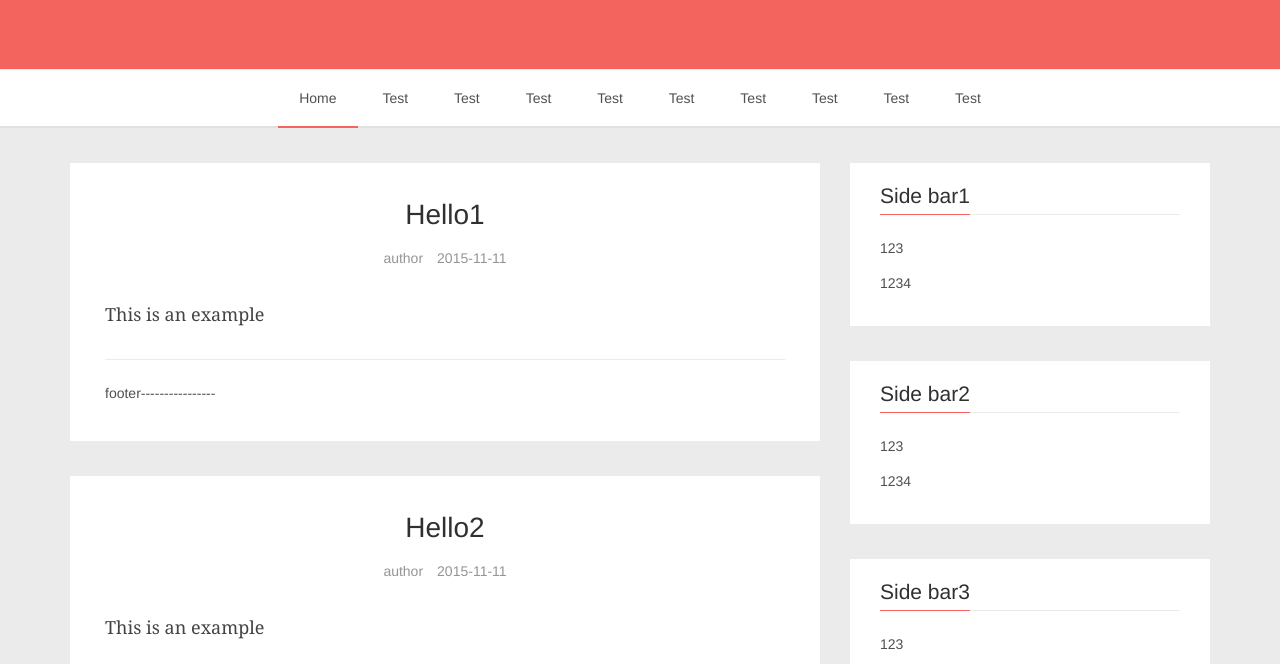
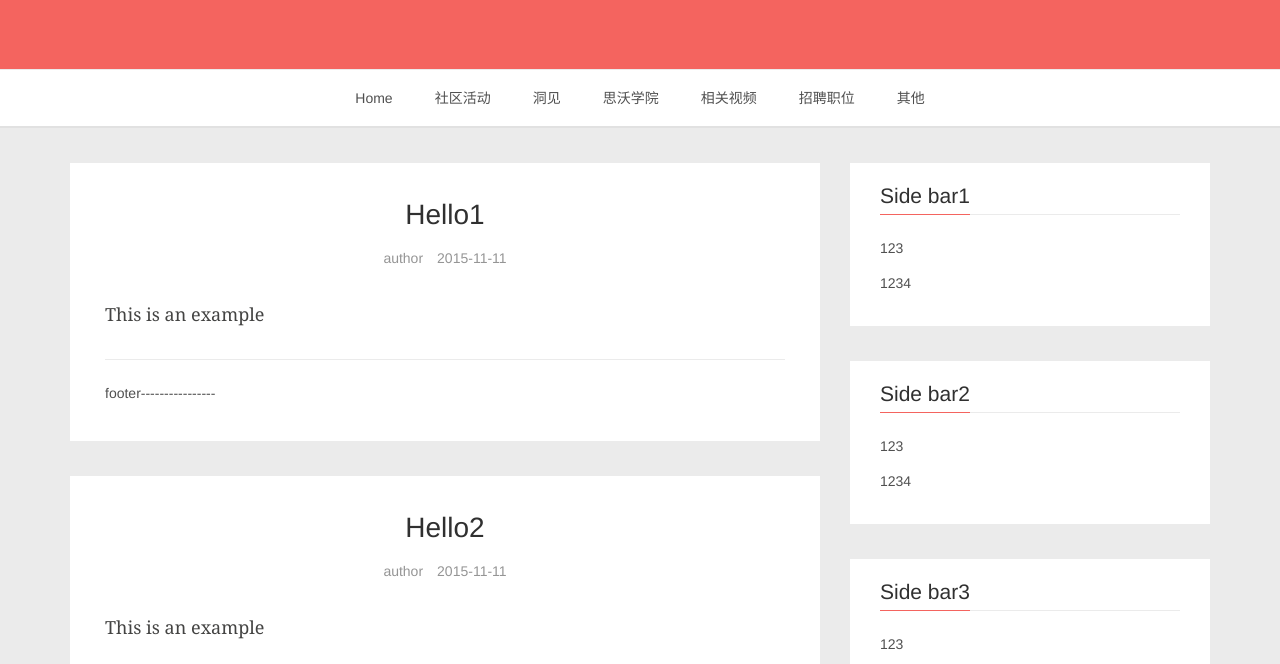
Before and after one commit to twchina/tw-community, a website: page index.html in a window 1280 px wide. Shown: the part 131-795 px from the top of the page. Drawn offline with nearby package versions, Linux system fonts and the light colour scheme.

Commit message:
update navibar

```diff
--- a/index.html
+++ b/index.html
@@ -6,7 +6,7 @@
     <link rel="stylesheet" href="lib/components/bootstrap/dist/css/bootstrap.css"/>
     <link rel="stylesheet" href="css/main.css"/>
 </head>
-<body ng-app="App">
+<body ng-app="App" ng-controller="MainController">
 <header class="main-header">
     <div class="container">
         <div class="row">
@@ -18,20 +18,11 @@
 <nav class="main-navigation">
     <div class="container">
         <ul class="menu">
-            <li class="nav-current" role="presentation"><a href=".">Home</a></li>
-            <li class="" role="presentation"><a>Test</a></li>
-            <li class="" role="presentation"><a>Test</a></li>
-            <li class="" role="presentation"><a>Test</a></li>
-            <li class="" role="presentation"><a>Test</a></li>
-            <li class="" role="presentation"><a>Test</a></li>
-            <li class="" role="presentation"><a>Test</a></li>
-            <li class="" role="presentation"><a>Test</a></li>
-            <li class="" role="presentation"><a>Test</a></li>
-            <li class="" role="presentation"><a>Test</a></li>
+            <li role="presentation" ng-repeat="nav in navList"><a href=".">{{nav}}</a></li>
         </ul>
     </div>
 </nav>
-<section ng-controller="MainController">
+<section>
     <div class="container">
         <div class="row">
             <div class="col-md-8 main-content">
--- a/js/main-controller.js
+++ b/js/main-controller.js
@@ -1,4 +1,5 @@
 (function (module) {
     module.controller('MainController', ['$scope',function ($scope) {
+        $scope.navList = ['Home', '社区活动', '洞见', '思沃学院', '相关视频', '招聘职位', '其他'];
     }]);
 })(window.module);
```
